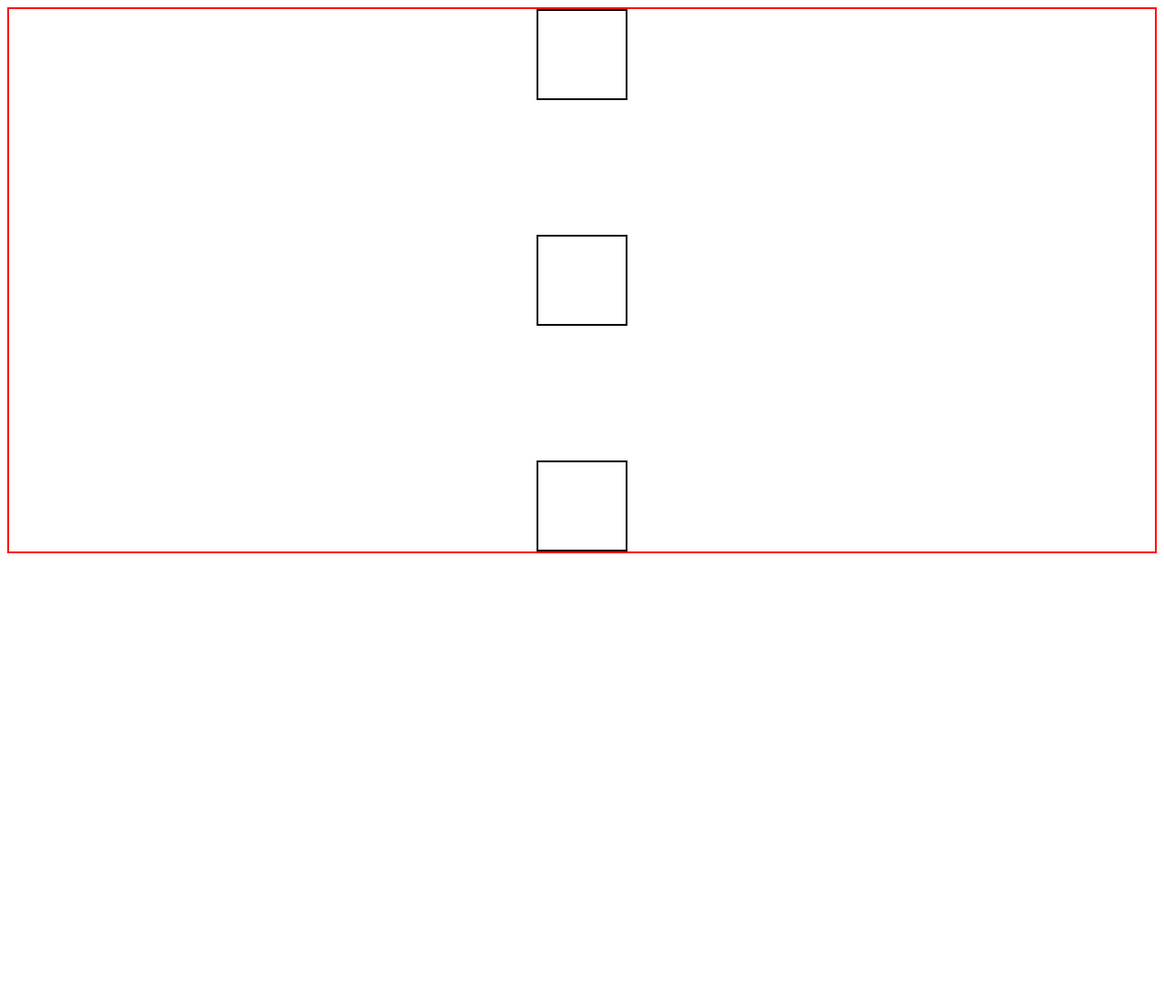
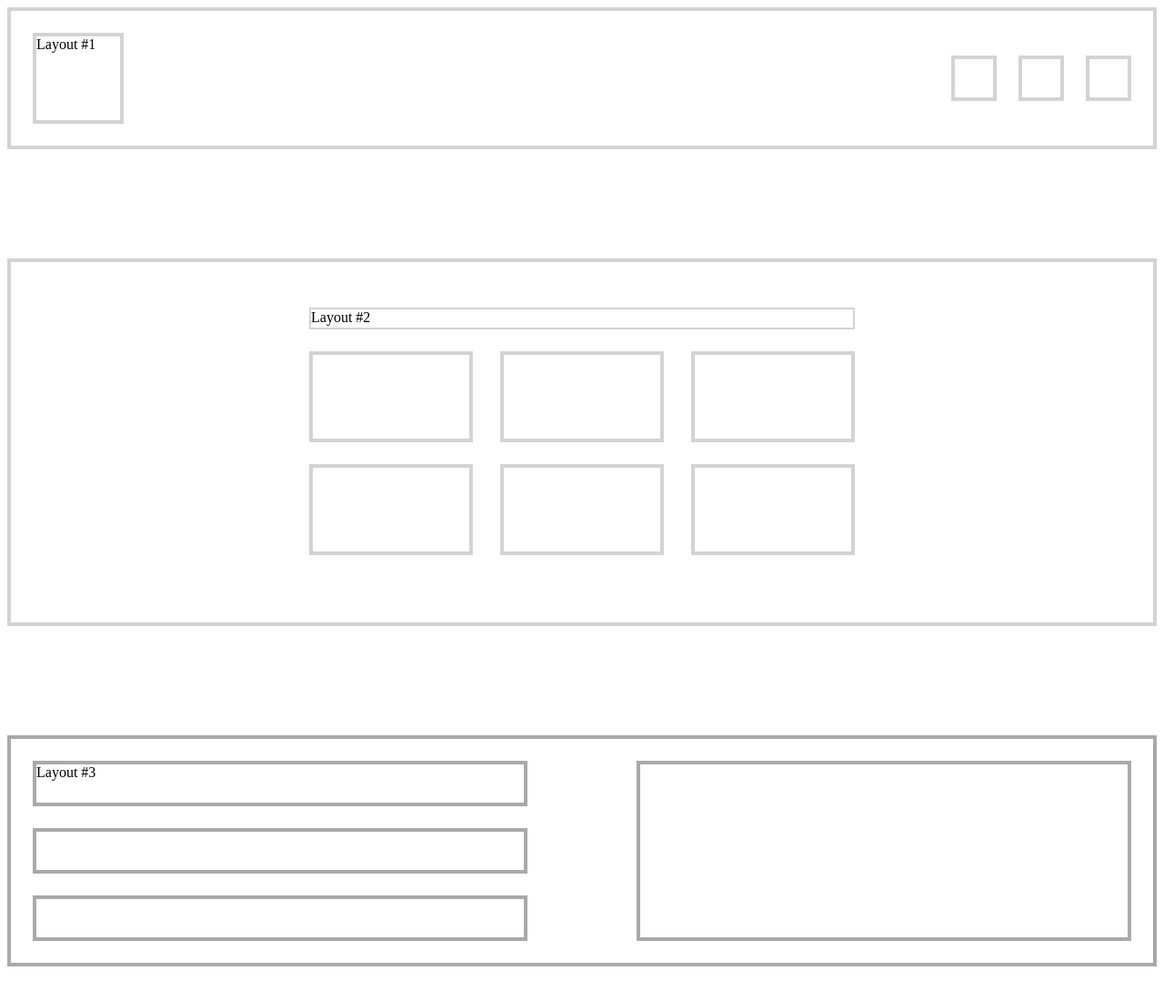
Before and after one commit to BabyFood121/FXBX.T1, a plain HTML site: page index.html in a window 1280 px wide. Shown: the whole page at 91% size. Before the commit the page ends 800 px from the top, so only its background shows below. Drawn offline with Linux system fonts and the light colour scheme.

Commit message:
layout 3 finished

```diff
--- a/index.html
+++ b/index.html
@@ -1,17 +1,56 @@
 <!DOCTYPE html>
 <html lang="en">
+
 <head>
-    <meta charset="UTF-8">
-    <meta http-equiv="X-UA-Compatible" content="IE=edge">
-    <meta name="viewport" content="width=device-width, initial-scale=1.0">
+    <meta charset="UTF-8" />
+    <meta http-equiv="X-UA-Compatible" content="IE=edge" />
+    <meta name="viewport" content="width=device-width, initial-scale=1.0" />
     <title>Document</title>
-    <link rel="stylesheet" href="slyle.css">
+    <link rel="stylesheet" href="slyle.css" />
 </head>
+
 <body>
+    </html>
+
+    <div class="container4">
+
+    </div>
+
+
+
+
+
     <div class="container">
-        <div class="box"></div>
-        <div class="box"></div>
-        <div class="box"></div>
+        <div class="box">Layout #1</div>
+        <div class="boxwrap">
+            <div class="box box-small"></div>
+             <div class="box box-small"></div>
+             <div class="box box-small"></div>
+            </div>
+        </div>
+        <!-- end of Layout #1 -->
+        <div class="container-2">
+            <div class="row">
+                <div class="title">Layout #2</div>
+                <div class="boxwrap-2">
+                    <div class="box2"></div>
+                    <div class="box2"></div>
+                    <div class="box2"></div>
+                    <div class="box2"></div>
+                    <div class="box2"></div>
+                    <div class="box2"></div>
+                </div>
+            </div>
+        </div>
+    <!-- end of layout #2 -->
+
+    <div class="container3">
+        <div class="boxwrap3">
+            <div class="box3 box-small3">Layout #3</div>
+            <div class="box3 box-small3"></div>
+            <div class="box3 box-small3"></div>
+        </div>
+            <div class="box3 largbox"></div>
     </div>
+    <!-- end of layout 3 -->
 </body>
-</html>
--- a/slyle.css
+++ b/slyle.css
@@ -2,18 +2,96 @@
     box-sizing: border-box;
 }
 .container{
+    border: 4px solid lightgrey;
+    display: flex;
+    justify-content: space-between;
+    padding: 24px;
+    margin-bottom: 120px;
+}
+.box{
+    border: 4px solid lightgray;
+    width: 100px;
+    height: 100px;
+}
+.box-small{
+    width: 50px;
+    height: 50px;
+    margin-left: 24px;
+
+}
+
+.boxwrap{
+    display: flex;
+    align-items: center;
+}
+/* Layout #1 */
+
+
+
+
+
+.container-2{
+    border: 4px solid lightgrey;
+    padding: 50px;
+    margin-bottom: 120px;
+}
+
+.row{
     width: 100%;
-    height: 600px;
-    border: 2px solid red;
+    max-width: 600px;
+    margin: 0 auto;
+}
+
+.title{
+    border: 2px solid lightgrey;
+    width: 100%;
+    height: 24px;
+    margin-bottom: 24px;
+}
+.box2{
+    border: 4px solid lightgrey;
+    width: 100px;
+    height: 100px;
+    width: 30%;
+    margin-bottom: 24px;
+}
+
+.boxwrap-2{
     display: flex;
-    flex-direction: column;
-    align-items: center;
+    flex-wrap: wrap;
+    justify-content: space-between;
+
+}
+/* end of Layout 2 */
+
+
+
+.container3{
+    border: 4px solid darkgray;
+    padding: 24px 24px 0 24px;
+    margin-bottom: 150px;
+    display: flex;
     justify-content: space-between;
 }
 
-.box{
-    width: 100px;
-    height: 100px;
-    border: 2px solid black;
+.box3{
+    border: 4px solid darkgray;
+    margin-bottom: 24px;
 
 }
+
+.box-small3{
+    height: 50px;
+}
+
+.boxwrap3{
+    width: 45%;
+    display: flex;
+    flex-direction: column;
+}
+
+.largbox{
+    width: 45%;
+}
+
+/* end of layout 3 */
```
